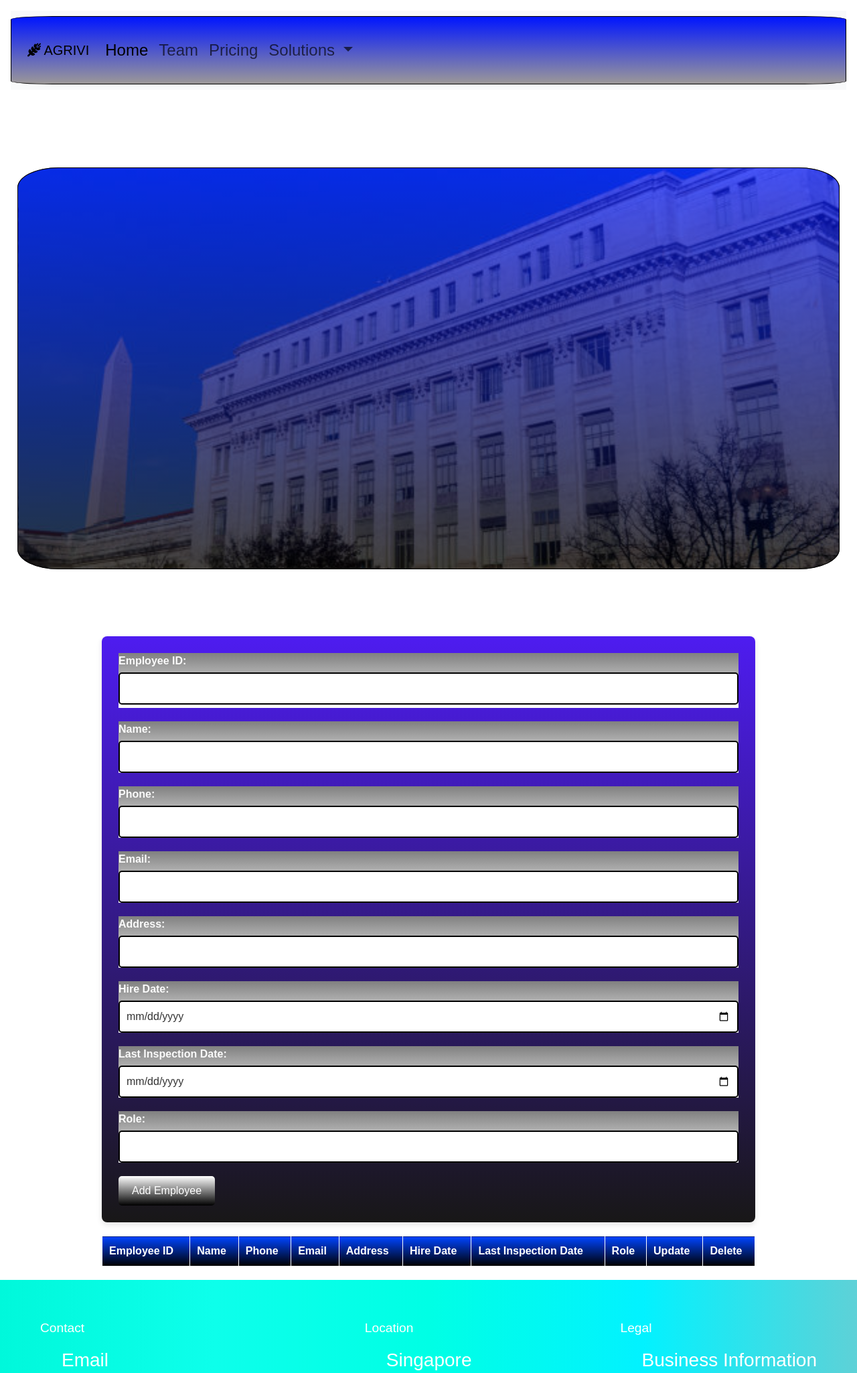
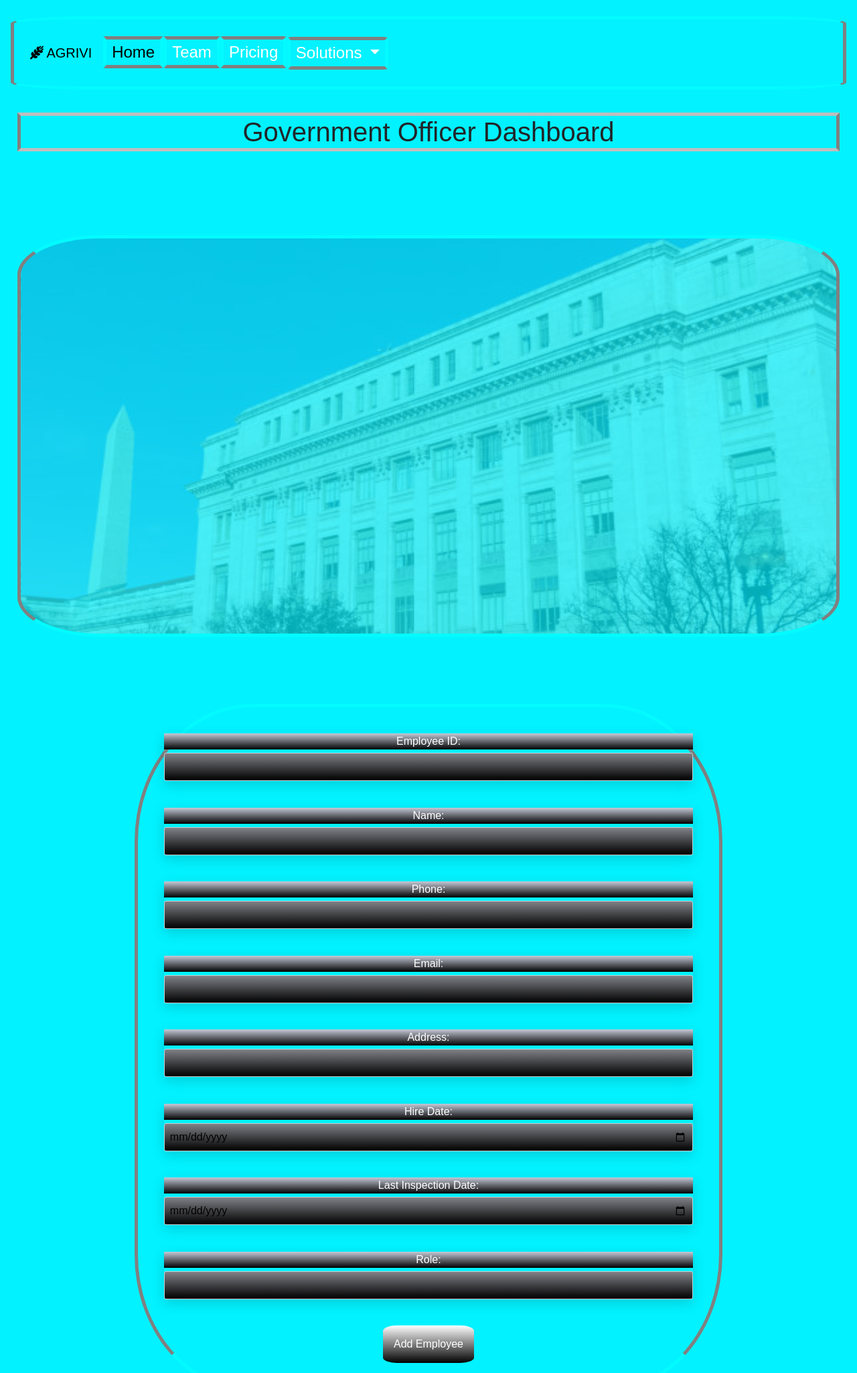
Before and after one commit to soumicshahriar/dbms_project, a PHP site: page /dashboard/s_government_office_dashboard.html in a window 1280 px wide. Shown: the top 2050 px of the page at 67% size. Run offline with PHP 8.4, Linux system fonts and the light colour scheme; lists and menus that the app fills with data are empty; some libraries are stand-ins or nearby versions.

Commit message:
government officer dashboard css modify

```diff
--- a/dashboard/s_foodqualityofficer.html
+++ b/dashboard/s_foodqualityofficer.html
@@ -279,7 +279,7 @@
  </div>
 
  <!-- Product Information Form -->
- <h1 class="food_quality-officer">Market Manager Dashboard</h1>
+ <h1 class="food_quality-officer">Food Quality Officer Dashboard</h1>
  <div class="product-form">
   <h3>Product Inspection Report Add</h3>
   <div class="form-group">
--- a/dashboard/s_government_office.css
+++ b/dashboard/s_government_office.css
@@ -21,7 +21,7 @@
 }
 
 .footer .footer-row {
-  background: linear-gradient(270deg, #5ed1d7, #02f2ff, #00ffe5, #0dffeb, #00f8db);
+  background: linear-gradient(270deg, #02f2ff, #02f2ff, #02f2ff, #02f2ff,#02f2ff);
  display: flex;
  flex-wrap: wrap;
  justify-content: space-between;
@@ -46,7 +46,7 @@
 
 .footer-col .links li a {
  text-decoration: none;
- color: #bfbfbf;
+ color: #0055ff;
 }
 
 .footer-col .links li a:hover {
--- a/dashboard/s_government_office_dashboard.html
+++ b/dashboard/s_government_office_dashboard.html
@@ -16,9 +16,15 @@
    padding: 0;
    box-sizing: border-box;
    font-family: Arial, sans-serif;
+
+  }
+  body {
+    width: 100%;
+    margin: auto;
+    background: linear-gradient(270deg, #02f2ff, #02f2ff, #02f2ff, #02f2ff,#02f2ff);
    }
 
-  /* Navbar styling */
+  /* nav style */
   .navbar-p {
 
    margin: 1em;
@@ -28,24 +34,38 @@
 
   .container-fluid {
 
-   background: linear-gradient(to bottom, rgb(0, 21, 255), rgb(156, 152, 152));
+    background: linear-gradient(270deg, #02f2ff, #02f2ff, #02f2ff, #02f2ff,#02f2ff);
+    background-size: 400% 400%;
     color: #fff;
     padding: 1em;
-   border: 1px solid black;
-   border-radius: 5%;
+    border: 5px solid gray;
+    border-block-color: #03fbff;
+    border-radius: 10%;
     font-size: 1.5em;
   }
 
-  .nav-item a:hover {
-   background: linear-gradient(to bottom, rgb(234, 235, 243), rgb(0, 0, 0));
+  .nav-item a {
+    color: white;
     width: fit-content;
     padding: 1%;
-   border: 1px solid black;
+    margin: 1%;
+    border: 5px solid #03fbff;
+    border-block-color: gray;
     border-radius: 5%;
    }
 
+   .nav-item a:hover {
+    background: linear-gradient(270deg, #02f2ff, #02f2ff, #02f2ff, #02f2ff,#02f2ff);
+    color: white;
+    width: fit-content;
+    padding: 1%;
+    border: 5px solid #03fbff;
+    border-block-color: gray;
+    border-radius: 50%;
+   }
+
    .dropdown-menu {
-   background: linear-gradient(to bottom, rgb(0, 21, 255), rgb(156, 152, 152));
+    background: linear-gradient(270deg, #02f2ff, #02f2ff, #02f2ff, #02f2ff,#02f2ff);
     color: #fff;
     padding: 1em;
     border: 1px solid black;
@@ -80,7 +100,9 @@
    background-size: cover;
    background-position: center;
    border: 1px solid black;
-   border-radius: 5%;
+   border: 5px solid gray;
+   border-block-color: #03fbff;
+   border-radius: 10%;
 
   }
 
@@ -88,10 +110,12 @@
    height: 600px;
    opacity: 0.7;
    width: 96%;
-   background: linear-gradient(to bottom, rgb(0, 21, 255), rgb(0, 0, 0));
    position: absolute;
-   border: 1px solid black;
-   border-radius: 5%;
+
+   background: linear-gradient(270deg, #02f2ff, #02f2ff, #02f2ff, #02f2ff,#02f2ff);
+   border: 5px solid gray;
+   border-block-color: #03fbff;
+   border-radius: 10%;
   }
 
 
@@ -105,46 +129,84 @@
   /* Form styling */
   /* Enhanced Form Styling */
   .form-container {
-   background: linear-gradient(to bottom, rgb(78, 28, 240), rgb(24, 23, 23));
-   padding: 25px;
-   border-radius: 8px;
-   box-shadow: 0 4px 8px rgba(0, 0, 0, 0.1);
-   margin-bottom: 20px;
+    flex-direction: column;
+    align-items: center;
+    border-radius: 20%;
+    border: 5px solid gray;
+    border-block-color: #03fbff;
+    background: linear-gradient(270deg, #02f2ff, #02f2ff, #02f2ff, #02f2ff,#02f2ff);
+    background-size: 400% 400%;
+    text-align: center;
+    color: white;
+    width: 90%;
+    padding: 4%;
+    margin: auto;
   }
 
-  .form-group {
-   display: flex;
-   flex-direction: column;
-   margin-bottom: 20px;
-   background: linear-gradient(to bottom, gray, white);
+  .form-group{
+    transform: scale(1.00);
+    box-shadow: 0 6px 18px rgba(0, 0, 0, 0.15);
+    margin-bottom:5%;
+  }
+  .form-group:hover {
+    transform: scale(1.02);
+    box-shadow: 0 6px 18px rgba(0, 0, 0, 0.15);
+    margin-bottom:5%;
   }
 
   .form-group label {
+    display: block;
     margin-bottom: 5px;
-   font-weight: 600;
-   color: #fafafa;
+    background: linear-gradient(to bottom, rgb(196, 201, 214), rgb(0, 0, 0));
    }
 
    .form-group input {
-   padding: 10px;
-   border: 2px solid black;
-   border-radius: 5px;
+    background: linear-gradient(to bottom, rgb(128, 129, 135), rgb(0, 0, 0));
+    color: rgb(0, 0, 0);
     width: 100%;
-   font-size: 1em;
-   color: #333;
-   transition: border-color 0.3s;
+    padding: 8px;
+    border: 1px solid #ccc;
+    border-radius: 3px;
    }
 
-  .form-group input:hover {
-   padding: 10px;
-   border: 2px solid black;
-   border-radius: 5px;
+  .form-group input:hover{
+    background: linear-gradient(270deg, #02f2ff, #02f2ff, #02f2ff, #02f2ff,#02f2ff);
+    padding: 2%;
     width: 100%;
-   font-size: 1em;
-   color: #333;
-   color: #ffffff;
-   background: linear-gradient(to bottom, rgb(255, 255, 255), rgb(0, 0, 0));
-   transition: border-color 0.3s;
+    margin-bottom: 10px;
+    margin-right: 5%;
+    padding: 5px;
+    background-color: gray;
+    border: 5px solid #03fbff;
+    border-block-color: gray;
+    border-radius: 50%;
+    text-align: center;
+
+   }
+   .form-group select{
+     background: linear-gradient(to bottom, rgb(128, 129, 135), rgb(0, 0, 0));
+    color: rgb(255, 255, 255);
+    width: 100%;
+    padding: 8px;
+    border: 1px solid #ccc;
+    border-radius: 3px;
+   }
+   .form-group select:hover{
+    background: linear-gradient(270deg, #02f2ff, #02f2ff, #02f2ff, #02f2ff,#02f2ff);
+    padding: 2%;
+    width: 100%;
+    margin-bottom: 10px;
+    margin-right: 5%;
+    padding: 5px;
+    color: black;
+    background-color: gray;
+
+   }
+   .food_quality-officer {
+     border: 5px solid gray;
+     border-block-color: #bebebe;
+     text-align: center;
+     margin: 2%;
     }
 
   .form-group input:focus {
@@ -155,10 +217,10 @@
   button {
    background-color: #005792;
    color: #ffffff;
-   padding: 10px 20px;
+   padding: 2%;
    font-size: 1em;
    border: none;
-   border-radius: 5px;
+   border-radius:15%;
    color: #ffffff;
    background: linear-gradient(to bottom, rgb(255, 255, 255), rgb(0, 0, 0));
    cursor: pointer;
@@ -166,8 +228,13 @@
   }
 
   button:hover {
-   color: #ffffff;
-   background: linear-gradient(to bottom, rgb(0, 68, 255), rgb(0, 0, 0));
+    margin: 2%;
+    padding: 1%;
+    background: linear-gradient(270deg, #02f2ff, #02f2ff, #02f2ff, #02f2ff,#02f2ff);
+    border: 5px solid gray;
+    border-block-color: #03fbff;
+    border-radius: 25%;
+    background-color: gray;
   }
 
   /* Error Message Styling */
@@ -183,23 +250,27 @@
 
   /* Table styling */
   .data-table {
-   width: 100%;
+    border: 5px solid gray;
+    border-block-color: #03fbff;
+    width: 90%;
+    margin: auto;
     border-collapse: collapse;
-   margin-bottom: 20px;
+    margin-top: 20px;
+
   }
 
   .data-table th,
   .data-table td {
-   padding: 10px;
-   border: 1px solid #ffffff;
-   background: linear-gradient(to bottom, rgb(79, 124, 249), rgb(100, 98, 98));
-   text-align: left;
-  }
+    background: linear-gradient(270deg, #02f2ff, #02f2ff, #02f2ff, #02f2ff,#02f2ff);
+    border: 1px solid #ddd;
+    padding: 8px;
+    text-align: center;}
 
   .data-table th {
-   background-color: #005792;
-   color: #fff;
-   background: linear-gradient(to bottom, rgb(0, 68, 255), rgb(0, 0, 0));
+    background: linear-gradient(270deg, #02f2ff, #02f2ff, #02f2ff, #02f2ff,#02f2ff);
+    border: 1px solid #ddd;
+    padding: 8px;
+    text-align: center;
 
   }
 
@@ -226,6 +297,13 @@
    font-size: 0.9em;
    margin-top: 5px;
   }
+
+  .government-officer{
+    border: 5px solid gray;
+    border-block-color: #bebebe;
+    text-align: center;
+    margin: 2%;
+  }
  </style>
 </head>
 
@@ -234,7 +312,7 @@
  <!-- Navbar -->
  <div>
   <div class="navbar-p">
-   <nav class="navbar navbar-expand-lg bg-body-tertiary">
+   <nav class="navbar navbar-expand-lg">
     <div class="container-fluid">
      <a class="navbar-brand" href="#"><i class="fa-solid fa-wheat-awn"></i> AGRIVI</a>
      <button class="navbar-toggler" type="button" data-bs-toggle="collapse" data-bs-target="#navbarNavDropdown"
@@ -270,6 +348,7 @@
   </div>
  </div>
 
+ <h1 class="government-officer">Government Officer Dashboard</h1>
  <!-- Image Section -->
  <div class="container-img">
   <div class="img"></div>
```
Lines whose indentation alone changed are shown as unchanged.
